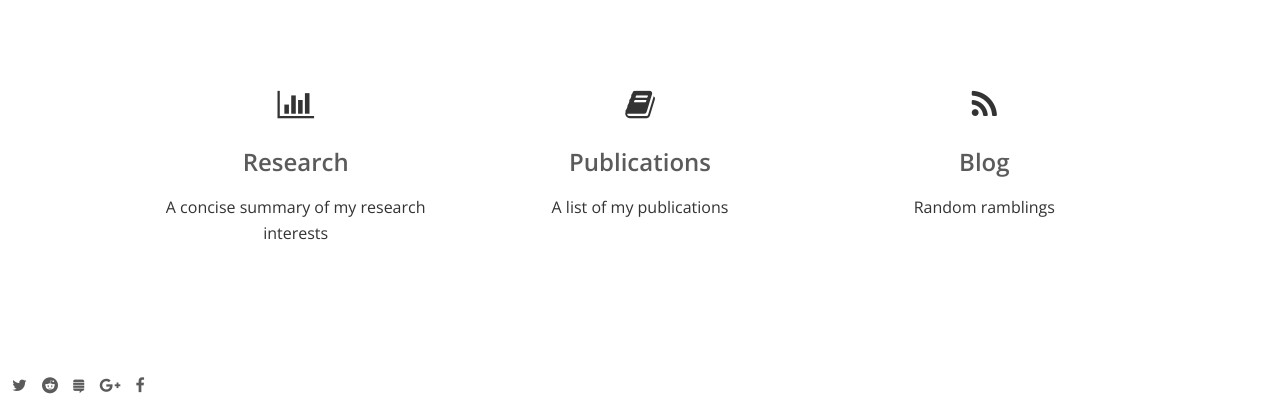
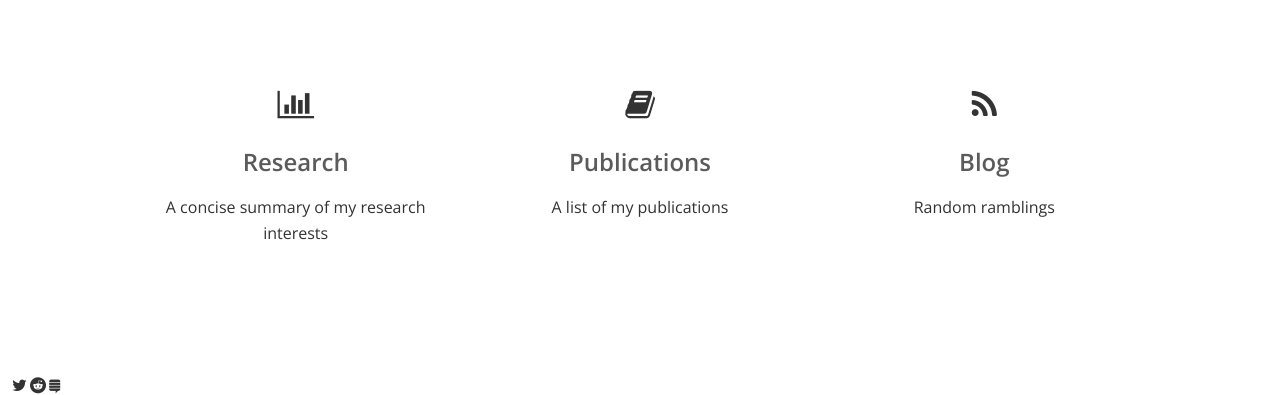
Before and after one commit to yberol/yberol.github.io, a plain HTML site: page support.html in a window 1280 px wide. Shown: the part 405-800 px from the top of the page. Drawn offline with nearby package versions, Linux system fonts and the light colour scheme; a web font is replaced by a local one.

Commit message:
deneme devam

```diff
--- a/support.html
+++ b/support.html
@@ -80,14 +80,11 @@
 </div>
 </div>
 <footer>
-
-<ul>
-<li><a href="https://twitter.com/elementary" target="_blank" data-l10n-off title="Twitter"><i class="fa fa-twitter"></i></a></li>
-<li><a href="https://www.reddit.com/r/elementaryos" target="_blank" data-l10n-off title="Reddit"><i class="fa fa-reddit"></i></a></li>
-<li><a href="https://elementaryos.stackexchange.com" target="_blank" data-l10n-off title="StackExchange"><i class="fa fa-stack-exchange"></i></i></a></li>
-<li><a href="https://plus.google.com/+elementary" target="_blank" data-l10n-off title="Google+"><i class="fa fa-google-plus"></i></a></li>
-<li><a href="https://www.facebook.com/elementaryos" target="_blank" data-l10n-off title="Facebook"><i class="fa fa-facebook"></i></a></li>
-</ul>
+<center>
+<a href="https://twitter.com/elementary" target="_blank" data-l10n-off title="Twitter"><i class="fa fa-twitter"></i></a>
+<a href="https://www.reddit.com/r/elementaryos" target="_blank" data-l10n-off title="Reddit"><i class="fa fa-reddit"></i></a>
+<a href="https://elementaryos.stackexchange.com" target="_blank" data-l10n-off title="StackExchange"><i class="fa fa-stack-exchange"></i></a>
+</center>
 
 </footer>
 </body>
```
